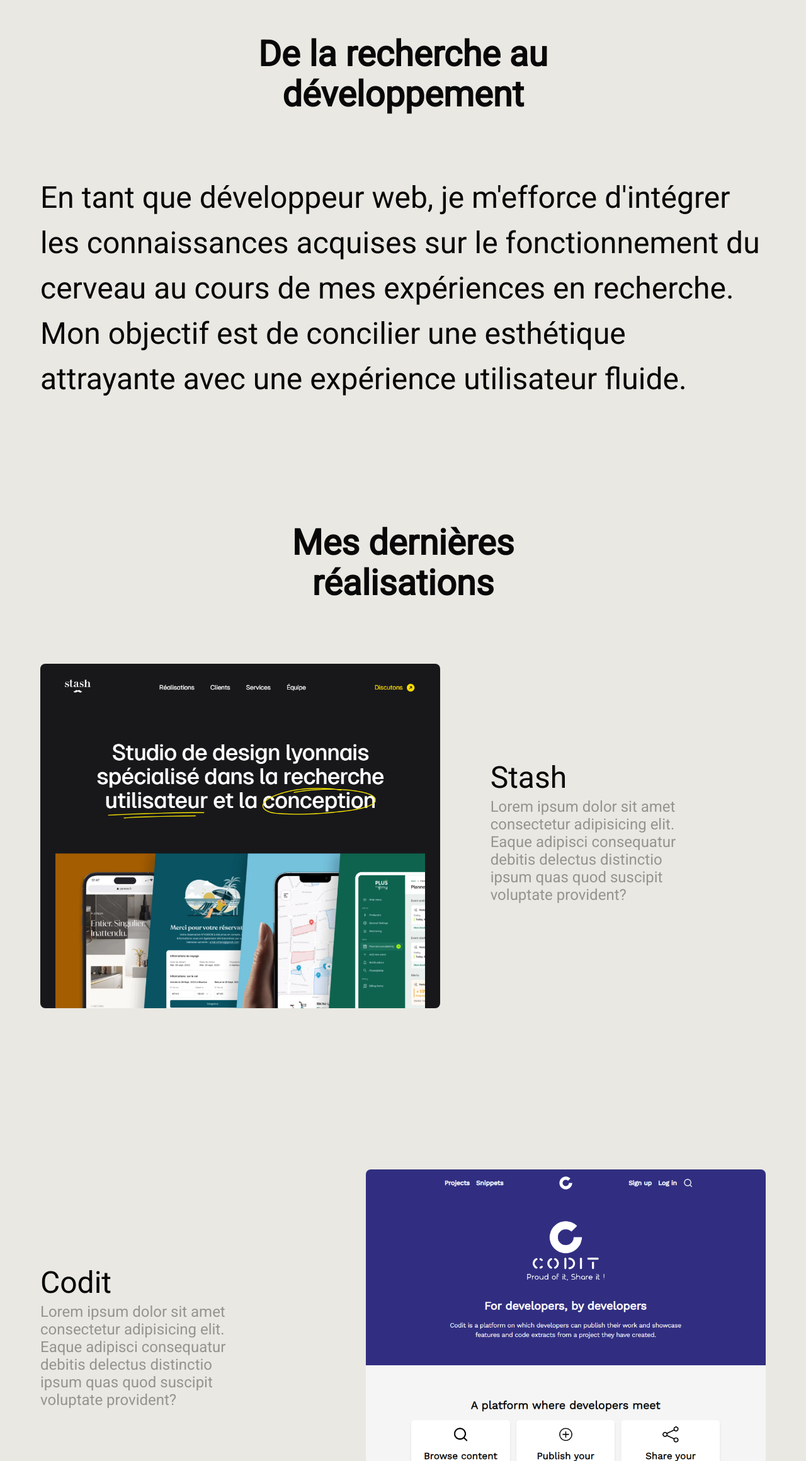
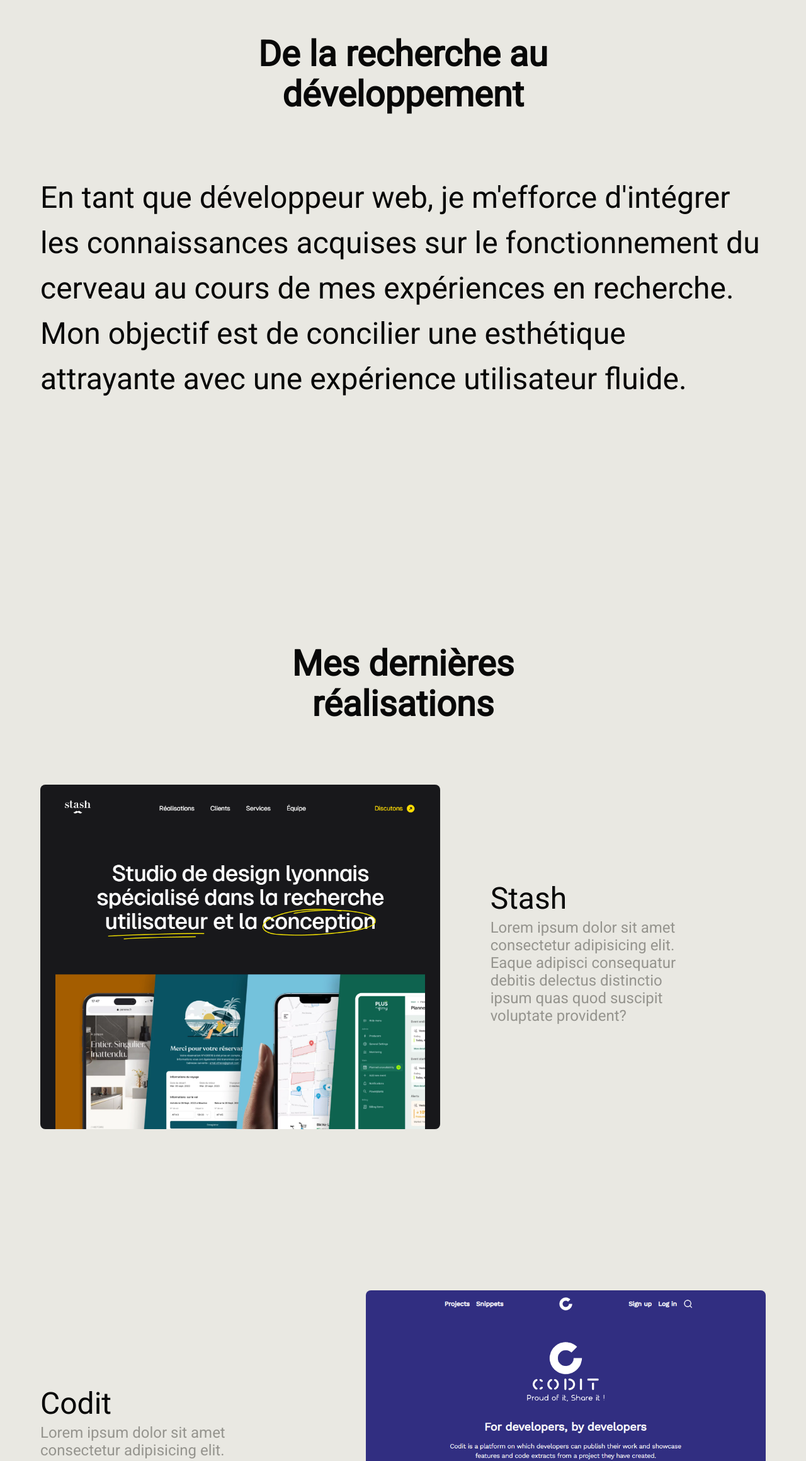
Before and after one commit to SebastienLaurentt/Portfolio-V2, a Next.js app: page / in a window 1280 px wide. Shown: the part 858-3178 px from the top of the page at 63% size. Built offline with nearby package versions, Linux system fonts and the light colour scheme.

Commit message:
increase section mb for all display

```diff
--- a/components/Section/Section.tsx
+++ b/components/Section/Section.tsx
@@ -11,7 +11,7 @@
   marginTop,
   children,
 }: SectionProps) => {
-  const isMarginBottom = marginBottom ? "mb-32 md:mb-36 xl:mb-48" : "";
+  const isMarginBottom = marginBottom ? "mb-40 md:mb-60 lg:mb-80 xl:mb-96" : "";
   const isMarginTop = marginTop ? "mt-20 md:mt-24 xl:mt-28" : "";
 
   return (
```
